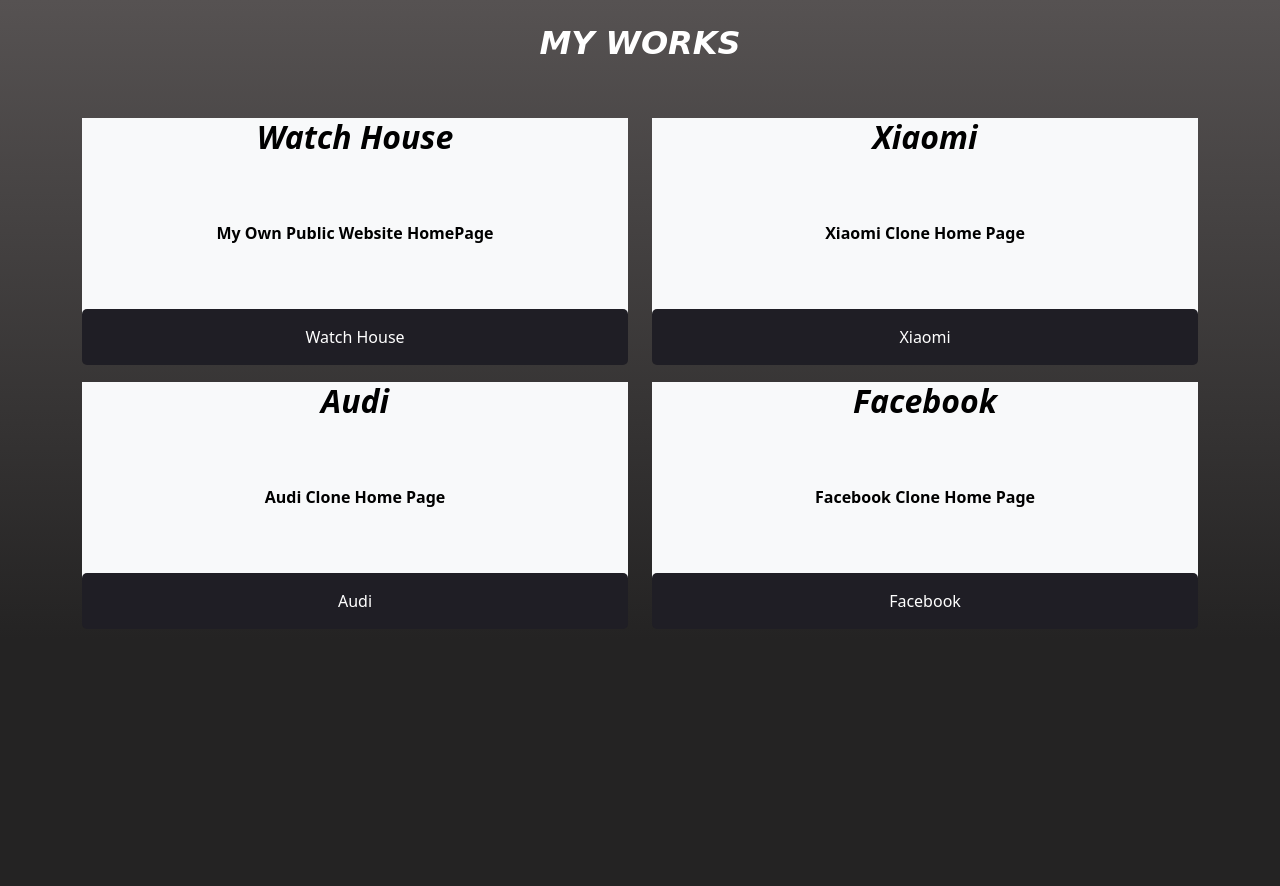
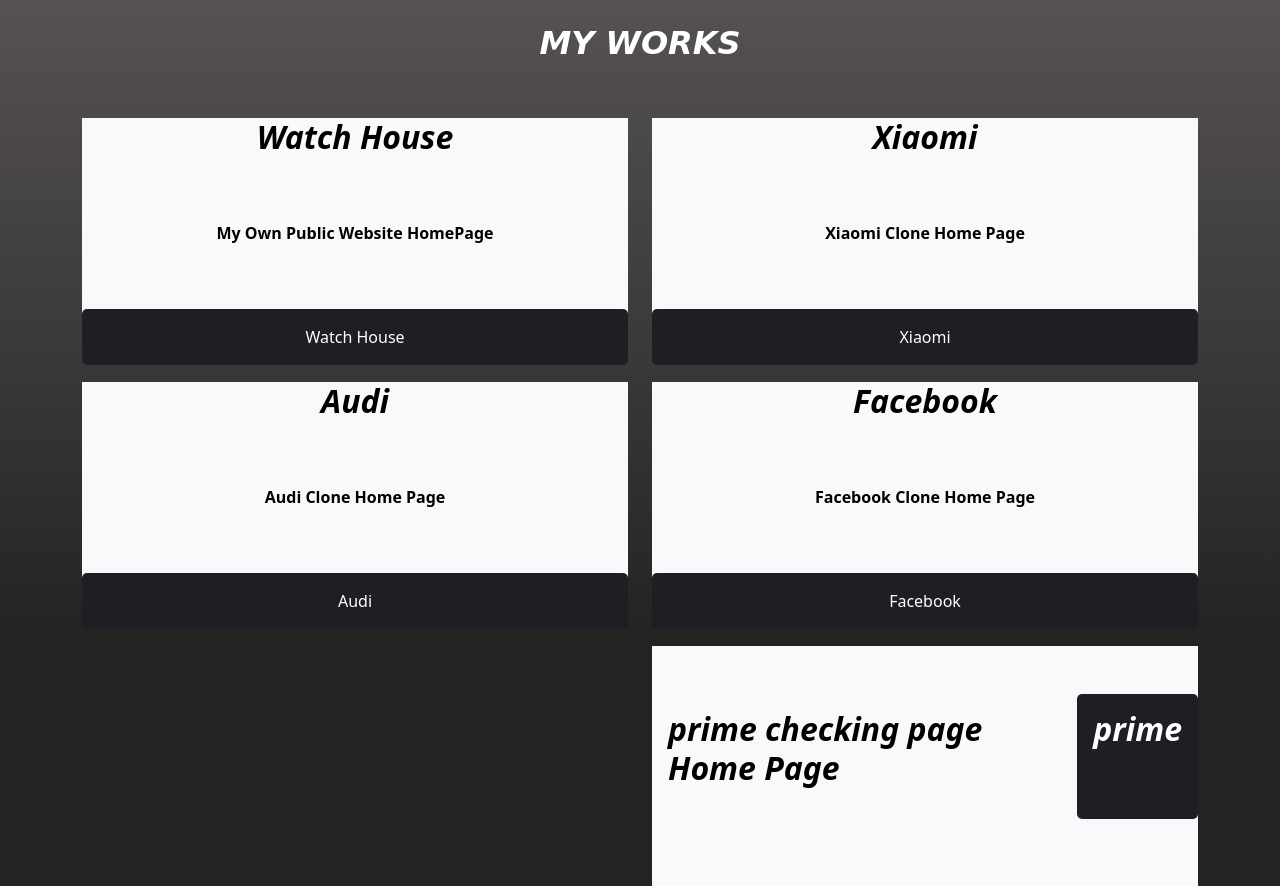
Before and after one commit to nikhilscaria3/NikhilPortFolio, a plain HTML site: page index1.html in a window 1280 px wide. Before the commit the page ends 800 px from the top, so only its background shows below. Drawn offline with nearby package versions, Linux system fonts and the light colour scheme.

Commit message:
Update index1.html

```diff
--- a/index1.html
+++ b/index1.html
@@ -64,6 +64,14 @@
                         <a type="button" class="btn1 mt-5 d-flex flex-row justify-content-center" data-aos="zoom-in-up" data-aos-duration="1000"
                             href="Facebook/index.html">Facebook</a>
                     </div>
+                       <div class="bg-light text-black mt-4" id="webdesign">
+
+                        <h2 class="d-flex flex-row justify-content-center"Prime Checker</h2>
+                        <p class="p-3 mt-5  d-flex  flex-row justify-content-center">prime checking page
+                            Home Page</p>
+                        <a type="button" class="btn1 mt-5 d-flex flex-row justify-content-center" data-aos="zoom-in-up" data-aos-duration="1000"
+                            href="primechecker/index1.html">prime</a>
+                    </div>
                 </div>
 
             </div>
```
